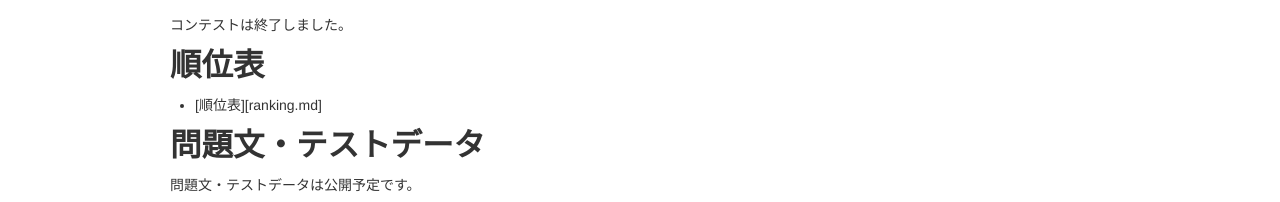
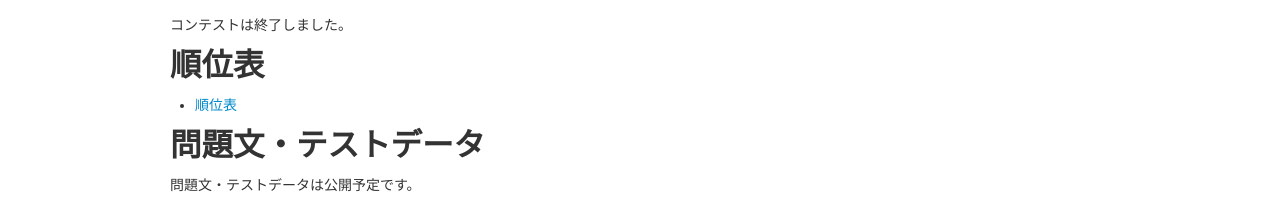
Before and after one commit to jcioi/joi-contests-site, a Jekyll site: the page built from joi-sp-2024/index.md, in a window 1280 px wide and 1400 px high. Shown: the part 1195-1397 px from the top of the window. Built offline with Jekyll 4.4.1, drawn with Linux system fonts in a browser that asks for light colours.

Commit message:
Update index.md

```diff
--- a/joi-sp-2024/index.md
+++ b/joi-sp-2024/index.md
@@ -69,7 +69,7 @@ English version is available [here](./index-en.html).
 コンテストは終了しました。
 
 ## 順位表
-- [順位表][ranking.md]
+- [順位表](ranking.md)
 
 ## 問題文・テストデータ
 
```
